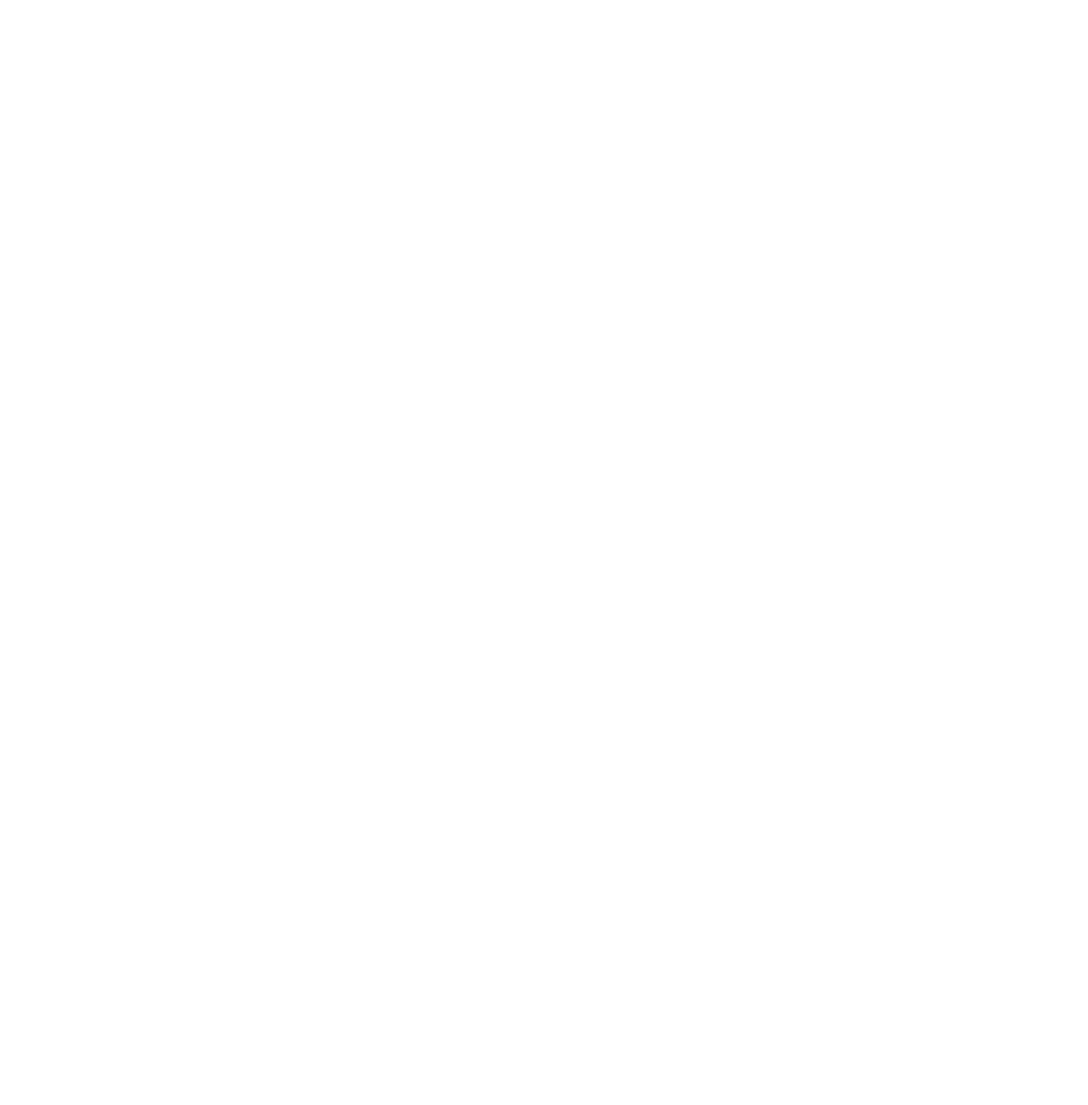
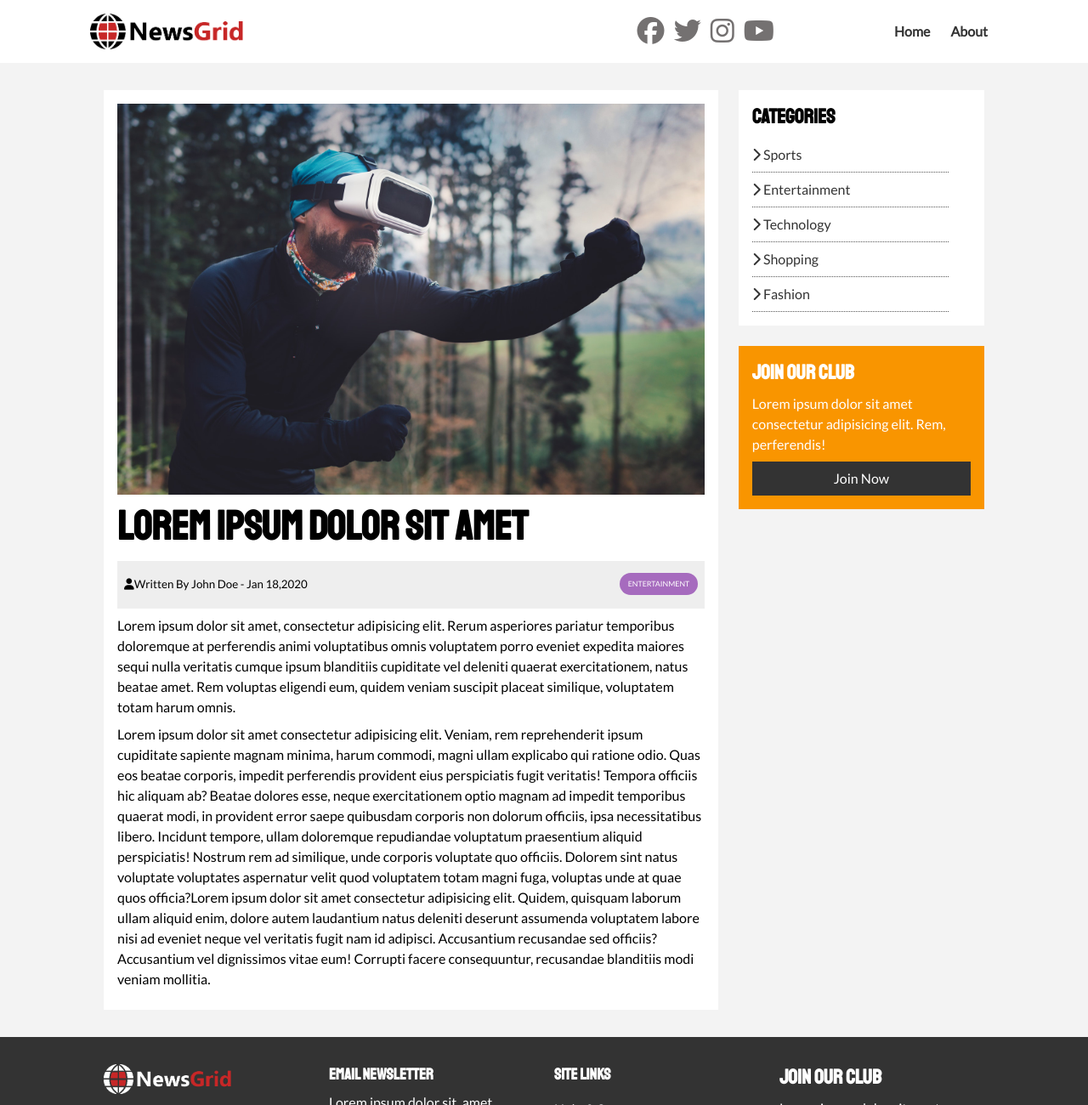
Before and after one commit to surajrocks1997/NewsGrid-FrontEnd, a plain HTML site: page article.html in a window 1280 px wide. Shown: the top 1300 px of the page at 85% size. Before the commit the page ends 800 px from the top, so only its background shows below. Drawn offline with Linux system fonts and the light colour scheme.

Commit message:
article page done

```diff
--- a/article.html
+++ b/article.html
@@ -0,0 +1,153 @@
+<!DOCTYPE html>
+<html lang="en">
+  <head>
+    <meta charset="UTF-8" />
+    <meta name="viewport" content="width=device-width, initial-scale=1.0" />
+    <script
+      src="https://kit.fontawesome.com/a6fe168957.js"
+      crossorigin="anonymous"
+    ></script>
+    <link
+      href="https://fonts.googleapis.com/css2?family=Lato&family=Staatliches&display=swap"
+      rel="stylesheet"
+    />
+    <link rel="stylesheet" href="css/style.css" />
+    <link
+      rel="stylesheet"
+      media="screen and (max-width: 768px)"
+      href="css/mobile.css"
+    />
+    <link rel="shortcut icon" type="image/x-icon" href="/favicon.ico" />
+    <title>NewsGrid | Latest News</title>
+  </head>
+  <body>
+    <nav id="main-nav">
+      <div class="container">
+        <img src="img/logo.png" alt="NewsGrid" class="logo" />
+        <div class="social">
+          <a href="http://facebook.com" target="_blank"
+            ><i class="fab fa-facebook fa-2x"></i
+          ></a>
+          <a href="http://twitter.com" target="_blank"
+            ><i class="fab fa-twitter fa-2x"></i
+          ></a>
+          <a href="http://instagram.com" target="_blank"
+            ><i class="fab fa-instagram fa-2x"></i
+          ></a>
+          <a href="http://youtube.com" target="_blank"
+            ><i class="fab fa-youtube fa-2x"></i
+          ></a>
+        </div>
+        <ul>
+          <li><a href="index.html">Home</a></li>
+          <li><a href="about.html">About</a></li>
+        </ul>
+      </div>
+    </nav>
+
+    <section id="article">
+      <div class="container">
+        <div class="page-container">
+          <article class="card">
+            <img src="img/articles/ent1.jpg" alt="">
+            <h1 class="l-heading">Lorem ipsum dolor sit amet</h1>
+            <div class="meta">
+              <small>
+                <i class="fas fa-user"></i>Written By John Doe - Jan 18,2020
+              </small>
+              <div class="category category-ent">Entertainment</div>
+            </div>
+            <p>
+              Lorem ipsum dolor sit amet, consectetur adipisicing elit. Rerum
+              asperiores pariatur temporibus doloremque at perferendis animi
+              voluptatibus omnis voluptatem porro eveniet expedita maiores sequi
+              nulla veritatis cumque ipsum blanditiis cupiditate vel deleniti
+              quaerat exercitationem, natus beatae amet. Rem voluptas eligendi
+              eum, quidem veniam suscipit placeat similique, voluptatem totam
+              harum omnis.
+            </p>
+            <p>
+              Lorem ipsum dolor sit amet consectetur adipisicing elit. Veniam,
+              rem reprehenderit ipsum cupiditate sapiente magnam minima, harum
+              commodi, magni ullam explicabo qui ratione odio. Quas eos beatae
+              corporis, impedit perferendis provident eius perspiciatis fugit
+              veritatis! Tempora officiis hic aliquam ab? Beatae dolores esse,
+              neque exercitationem optio magnam ad impedit temporibus quaerat
+              modi, in provident error saepe quibusdam corporis non dolorum
+              officiis, ipsa necessitatibus libero. Incidunt tempore, ullam
+              doloremque repudiandae voluptatum praesentium aliquid
+              perspiciatis! Nostrum rem ad similique, unde corporis voluptate
+              quo officiis. Dolorem sint natus voluptate voluptates aspernatur
+              velit quod voluptatem totam magni fuga, voluptas unde at quae quos
+              officia?Lorem ipsum dolor sit amet consectetur adipisicing elit.
+              Quidem, quisquam laborum ullam aliquid enim, dolore autem
+              laudantium natus deleniti deserunt assumenda voluptatem labore
+              nisi ad eveniet neque vel veritatis fugit nam id adipisci.
+              Accusantium recusandae sed officiis? Accusantium vel dignissimos
+              vitae eum! Corrupti facere consequuntur, recusandae blanditiis
+              modi veniam mollitia.
+            </p>
+          </article>
+
+          <aside id="categories" class="card">
+            <h2>Categories</h2>
+            <ul class="list">
+              <li><a href="#"><i class="fas fa-chevron-right"></i> Sports</a></li>
+              <li><a href="#"><i class="fas fa-chevron-right"></i> Entertainment</a></li>
+              <li><a href="#"><i class="fas fa-chevron-right"></i> Technology</a></li>
+              <li><a href="#"><i class="fas fa-chevron-right"></i> Shopping</a></li>
+              <li><a href="#"><i class="fas fa-chevron-right"></i> Fashion</a></li>
+            </ul>
+          </aside>
+          <aside class="card bg-secondary">
+            <h2>Join Our Club</h2>
+            <p>Lorem ipsum dolor sit amet consectetur adipisicing elit. Rem, perferendis!</p>
+            <a href="" class="btn btn-dark btn-block">Join Now</a>
+          </aside>
+        </div>
+      </div>
+    </section>
+
+    <!-- Footer -->
+    <footer id="main-footer" class="py-2">
+      <div class="container footer-container">
+        <div>
+          <img src="img/logo_light.png" alt="NewsGrid" />
+          <p>
+            Lorem ipsum dolor sit amet consectetur adipisicing elit. Optio ab
+            voluptate quae? Harum laudantium deleniti voluptatem! Inventore
+            illum iste itaque.
+          </p>
+        </div>
+        <div>
+          <h3>Email NewsLetter</h3>
+          <p>Lorem ipsum dolor sit, amet consectetur adipisicing elit.</p>
+          <form>
+            <input type="email" placeholder="Enter Email" />
+            <input type="submit" value="Subscribe" class="btn btn-primary" />
+          </form>
+        </div>
+        <div>
+          <h3>Site Links</h3>
+          <ul class="list">
+            <li><a href="#">Help & Support</a></li>
+            <li><a href="#">Privacy Policy</a></li>
+            <li><a href="#">About Us</a></li>
+            <li><a href="#">Contact Us</a></li>
+          </ul>
+        </div>
+        <div>
+          <h2>Join Our Club</h2>
+          <p>
+            Lorem ipsum dolor sit amet, consectetur adipisicing elit. Corrupti,
+            maxime!
+          </p>
+          <a href="#" class="btn btn-secondary">Join Now</a>
+        </div>
+        <div>
+          <p>CopyRight &copy; 2019, All Rights Reserved</p>
+        </div>
+      </div>
+    </footer>
+  </body>
+</html>
--- a/css/style.css
+++ b/css/style.css
@@ -157,6 +157,10 @@ h6 {
 .p-2 { padding: 2rem; }
 .p-3 { padding: 3rem; }
 
+.l-heading {
+  font-size: 3rem;
+}
+
 .list li {
   padding: 0.5rem 0;
   border-bottom: #555 dotted 1px;
@@ -282,6 +286,18 @@ h6 {
   grid-column: 2 / span 2;
 }
 
+#article .meta {
+  display: flex;
+  justify-content: space-between;
+  align-items: center;
+  background: #eee;
+  padding: 0.5rem;
+}
+
+#article .meta .category {
+  margin-top: 0.4rem;
+}
+
 /* Footer */
 #main-footer {
   background: var(--dark-color);
```
